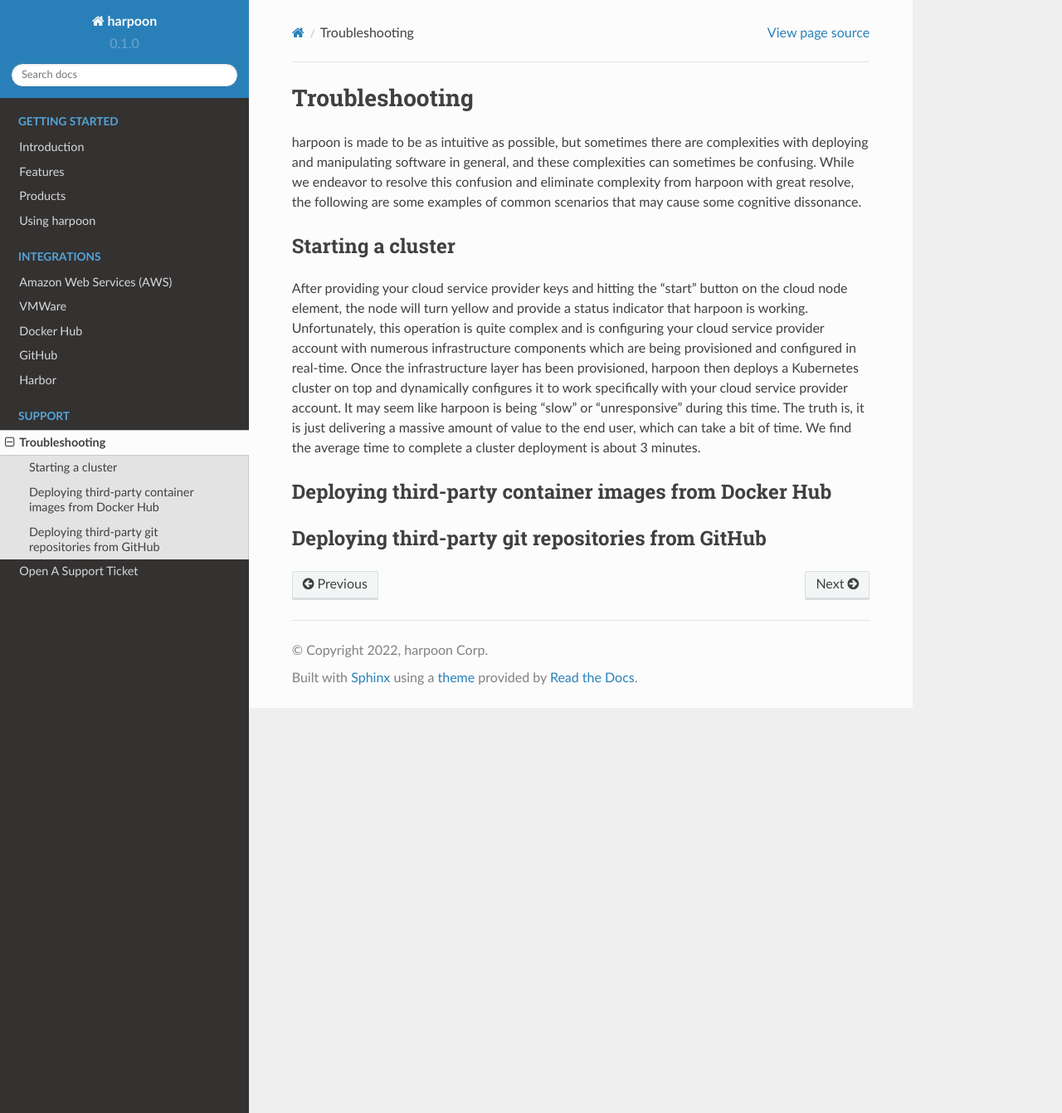
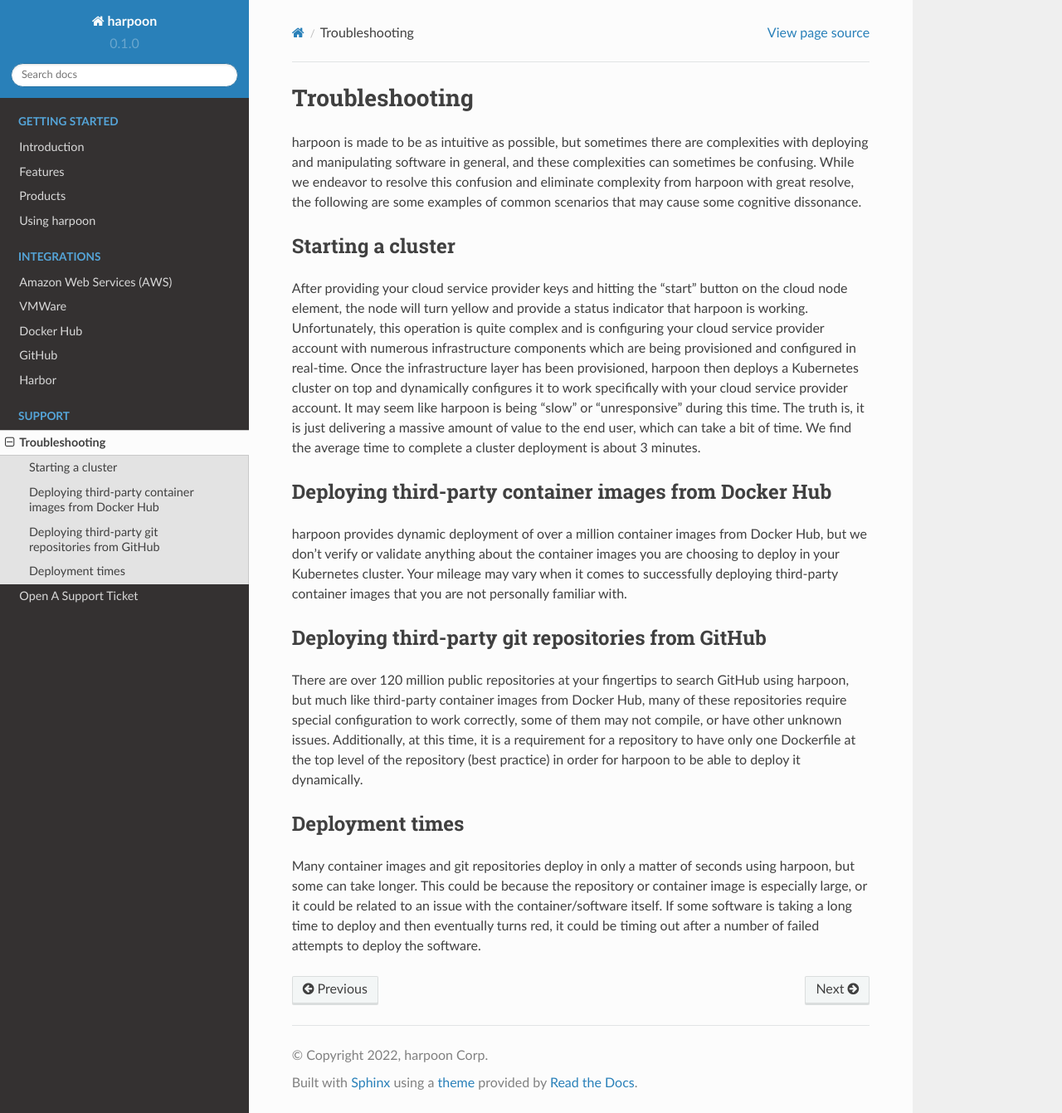
Before and after one commit to harpooncorp/docs, a Sphinx documentation site: the page built from docs/source/troubleshooting.rst, in a window 1280 px wide and 1341 px high. Shown: the whole window at 83% size. Built offline with Sphinx 7.4.7 and the Read the Docs theme 2.0.0, drawn with Linux system fonts in a browser that asks for light colours.

Commit message:
Write content for troubleshooting page

```diff
--- a/docs/source/troubleshooting.rst
+++ b/docs/source/troubleshooting.rst
@@ -20,9 +20,22 @@
 
 Deploying third-party container images from Docker Hub
 ------------------------------------------------------
-
-
-
+harpoon provides dynamic deployment of over a million container images from Docker Hub, but we don't
+verify or validate anything about the container images you are choosing to deploy in your Kubernetes cluster.
+Your mileage may vary when it comes to successfully deploying third-party container images that you are not
+personally familiar with.
 
 Deploying third-party git repositories from GitHub
 --------------------------------------------------
+There are over 120 million public repositories at your fingertips to search GitHub using harpoon, but much
+like third-party container images from Docker Hub, many of these repositories require special configuration
+to work correctly, some of them may not compile, or have other unknown issues. Additionally, at this time,
+it is a requirement for a repository to have only one Dockerfile at the top level of the repository (best practice)
+in order for harpoon to be able to deploy it dynamically.
+
+Deployment times
+----------------
+Many container images and git repositories deploy in only a matter of seconds using harpoon, but some can take longer.
+This could be because the repository or container image is especially large, or it could be related to an issue with
+the container/software itself. If some software is taking a long time to deploy and then eventually turns red, it could
+be timing out after a number of failed attempts to deploy the software.
```
